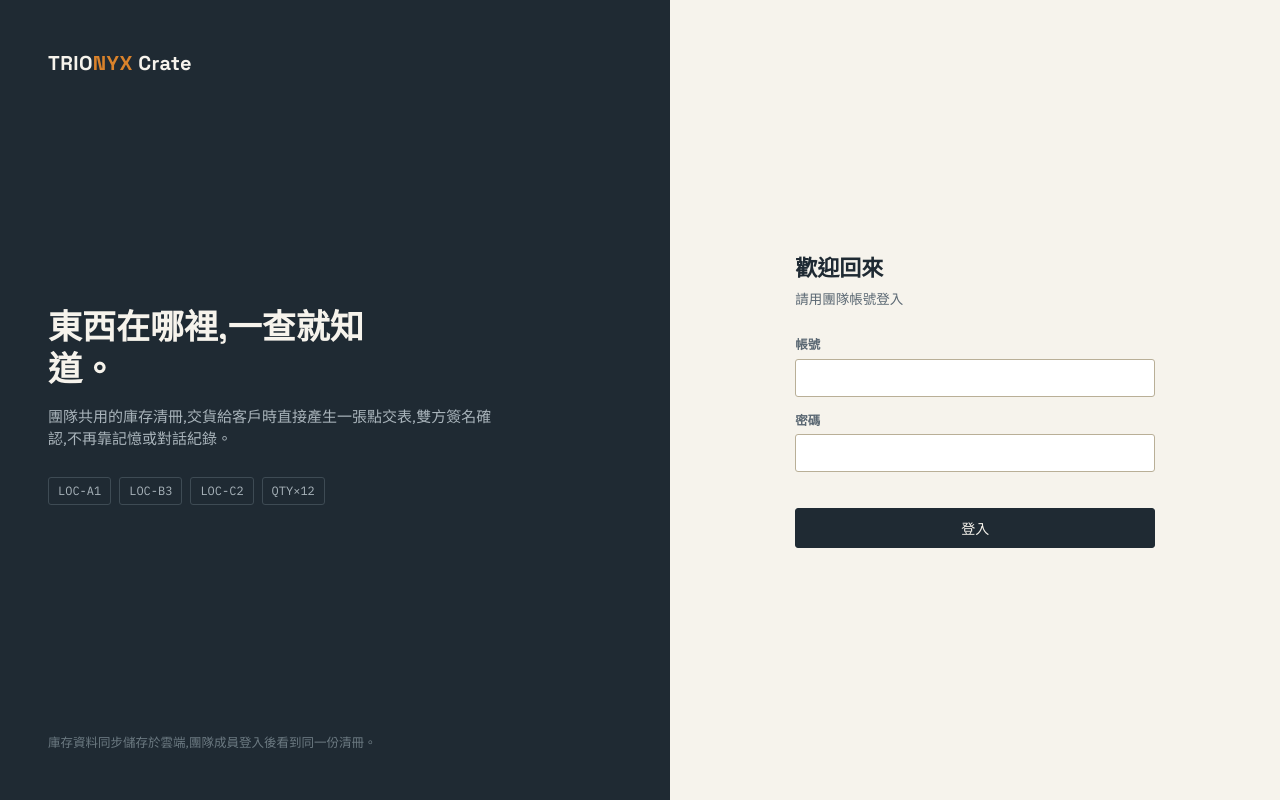
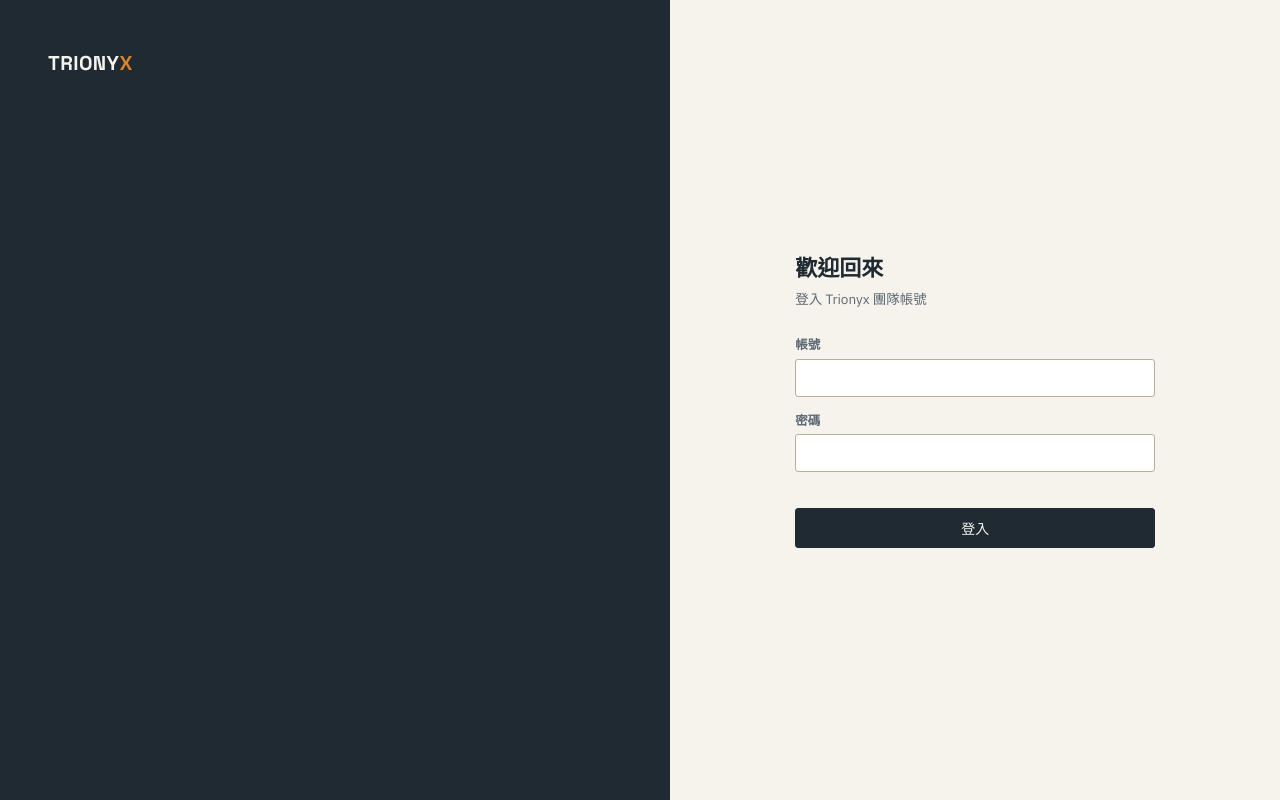
Before and after one commit to trionyx-ai/Inventory, a plain HTML site: page index.html in a window 1280 px wide. Drawn offline with Linux system fonts and the light colour scheme.

Commit message:
Update index.html

```diff
--- a/index.html
+++ b/index.html
@@ -3,7 +3,7 @@
 <head>
 <meta charset="UTF-8">
 <meta name="viewport" content="width=device-width, initial-scale=1">
-<title>TRIONYX — 登入</title>
+<title>Trionyx 庫存管理 — 登入</title>
 <link rel="stylesheet" href="assets/style.css">
 </head>
 <body>
@@ -11,21 +11,16 @@
 <div class="auth-shell">
 
   <div class="auth-side">
-    <div class="mark">TRIO<span>NYX</span> Crate</div>
-    <div class="pitch">
-      <h1>東西在哪裡,一查就知道。</h1>
-      <p>團隊共用的庫存清冊,交貨給客戶時直接產生一張點交表,雙方簽名確認,不再靠記憶或對話紀錄。</p>
-      <div class="crate-tags">
-        <span>LOC-A1</span><span>LOC-B3</span><span>LOC-C2</span><span>QTY×12</span>
-      </div>
+    <div class="mark">TRIONY<span>X</span></div>
+    <div class="auth-side-image" id="auth-side-image">
+      <!-- 圖片放這裡：之後把 <img src="..."> 加進這個 div 即可 -->
     </div>
-    <div class="foot">庫存資料同步儲存於雲端,團隊成員登入後看到同一份清冊。</div>
   </div>
 
   <div class="auth-form-wrap">
     <div class="auth-card">
       <h2>歡迎回來</h2>
-      <div class="sub">請用團隊帳號登入</div>
+      <div class="sub">登入 Trionyx 團隊帳號</div>
 
       <form id="login-form">
         <div class="field">
```
